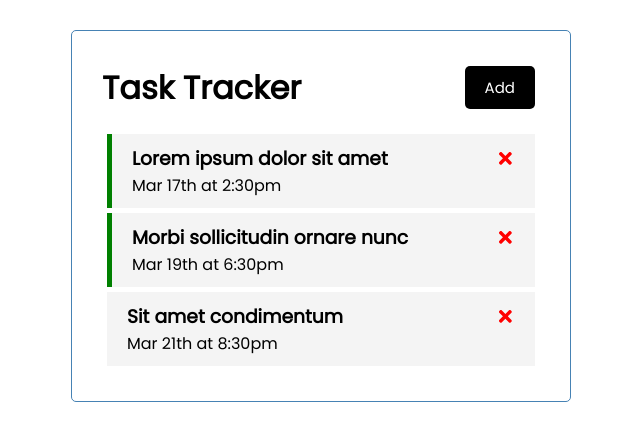
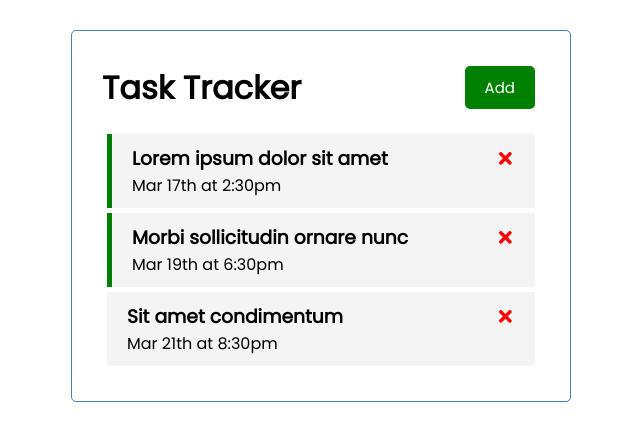
Before and after one commit to MamoshiSE/react-task-tracker, a React (Create React App) app: page / in a window 1280 px wide. Shown: the top 440 px of the page, without its empty margins (319-959 px from the left). Built offline with nearby package versions, Linux system fonts and the light colour scheme.

Commit message:
conditional styling button and text

```diff
--- a/src/App.js
+++ b/src/App.js
@@ -43,7 +43,7 @@ const toggleReminder = (id) => {
  }
   return (
     <div className='container'>
-      <Header onAdd={() => setShowAddTask(!showAddTask)} />
+      <Header onAdd={() => setShowAddTask(!showAddTask)} showAdd={showAddTask} />
       {showAddTask &&<AddTask onAdd={addTask} />}
       {tasks.length > 0 ? <Tasks tasks={tasks} onDelete={deleteTask} onToggle={toggleReminder} /> : 'No tasks to show'}
     </div>
--- a/src/components/Header.js
+++ b/src/components/Header.js
@@ -2,11 +2,11 @@ import PropTypes from 'prop-types'
 import Button from './Button'
 
 
-const Header = ({ title, onAdd }) => {
+const Header = ({ title, onAdd, showAdd }) => {
     return (
         <header className='header'>
             <h1>{title}</h1>
-            <Button color='black' text='Add' onClick={onAdd} />
+            <Button color={showAdd ? 'red' : 'green'} text={showAdd ? 'Close' : 'Add'} onClick={onAdd} />
         </header>
     )
 }
```
